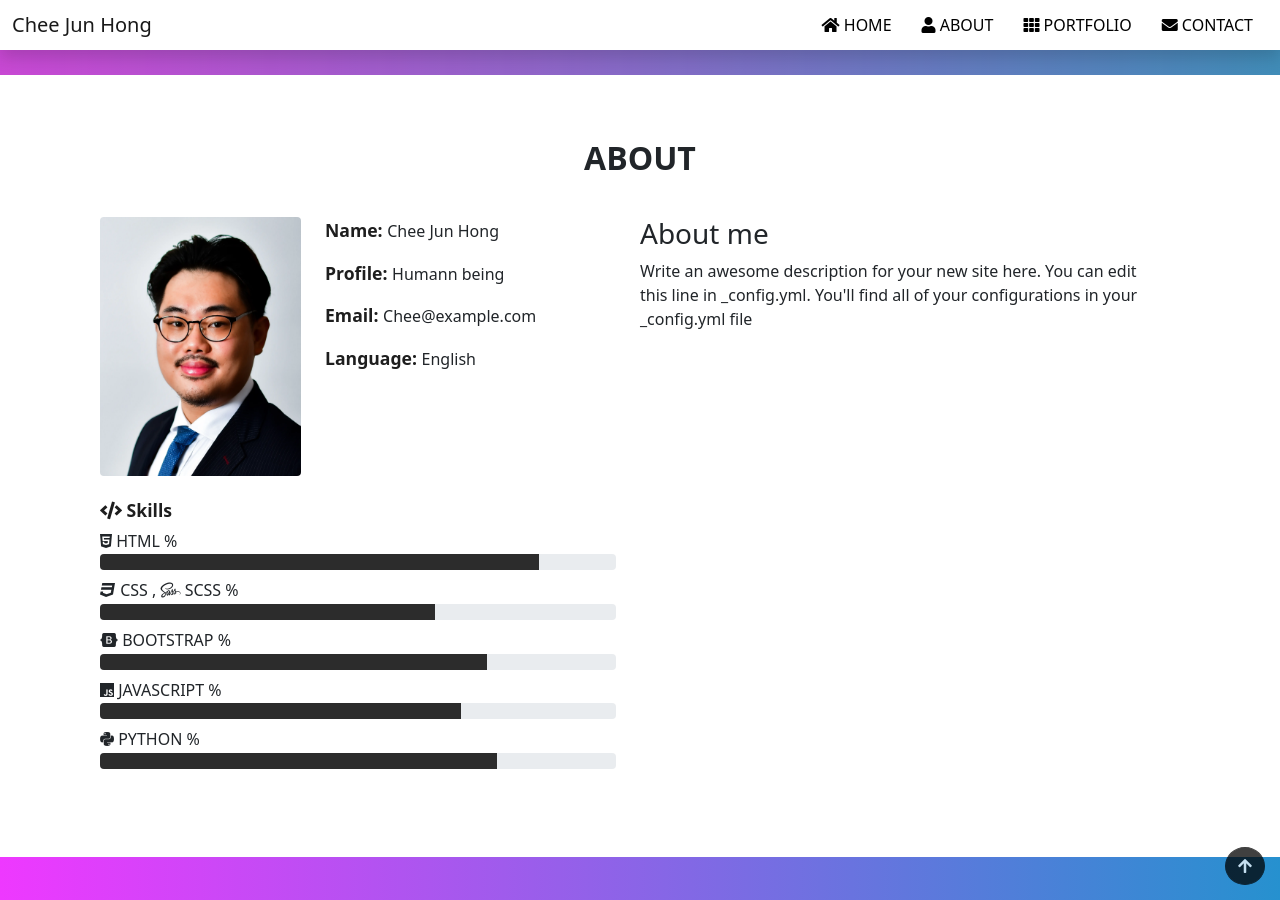
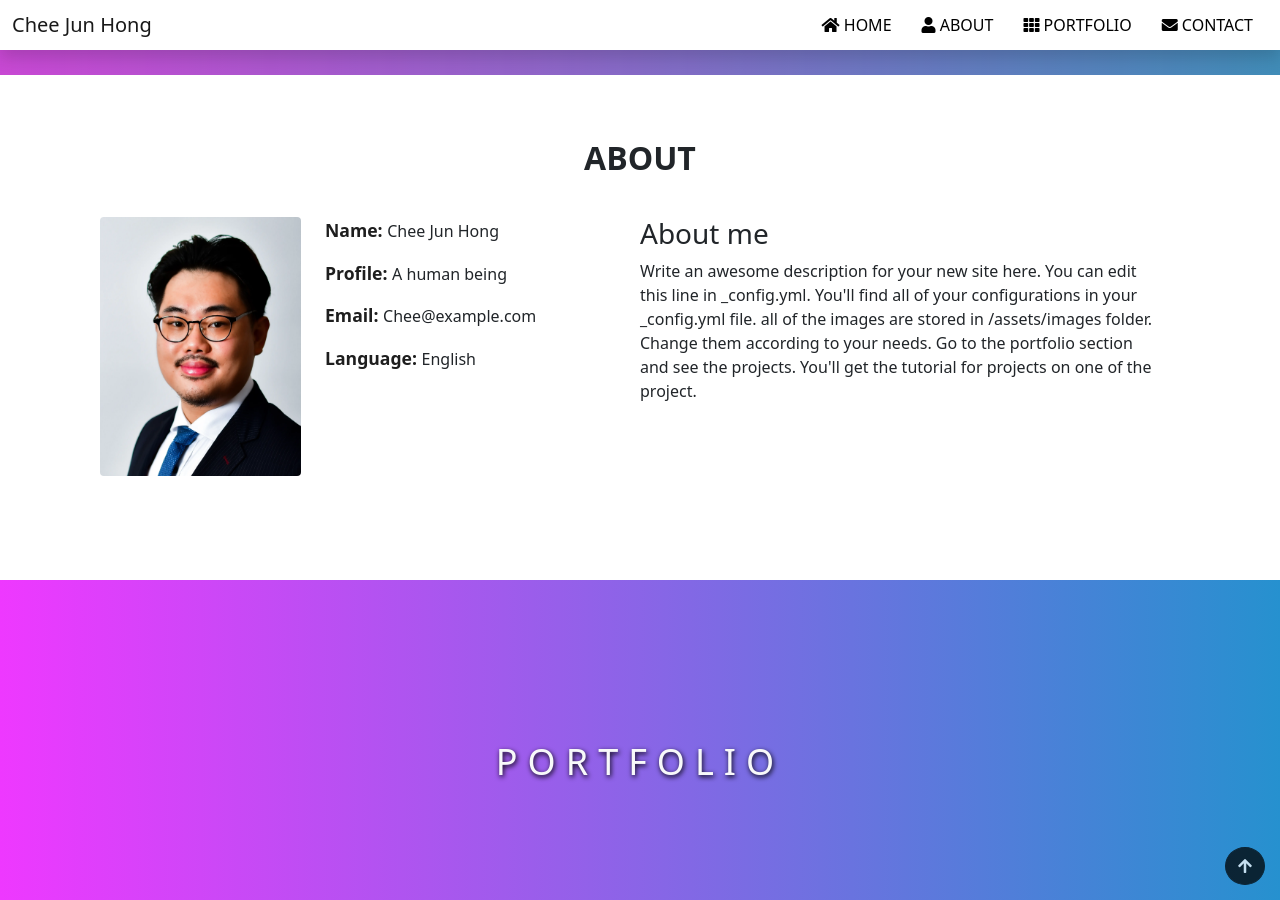
Before and after one commit to pipipapipo/test_web, a Jekyll site: the page built from index.md, in a window 1280 px wide and 900 px high, scrolled down 690 px. Built offline with Jekyll 4.4.1, drawn with Linux system fonts in a browser that asks for light colours.

Commit message:
added help, removed skill bar

```diff
--- a/_config.yml
+++ b/_config.yml
@@ -1,19 +1,23 @@
+# metadata
 title: Chee Jun Hong
-email:
 description: >-
   Write an awesome description for your new site here. You can edit this
-  line in _config.yml. You'll find all of your configurations in your _config.yml file
+  line in _config.yml. You'll find all of your configurations in your _config.yml file.
+  all of the images are stored in /assets/images folder. Change them according to your needs.
+  Go to the portfolio section and see the projects. You'll get the tutorial for projects on one of the project.
 tagline: A human being
 baseurl: ""
 url: ""
 
-# personal info
+# edit it to meet your needs
 github: pipipapipo
 twitter: ""
 instagram: ""
 email: "Chee@example.com"
 location: singapore
 
+
+# no need to touch this
 sass:
   style: compressed
 
--- a/_layouts/default.html
+++ b/_layouts/default.html
@@ -31,7 +31,7 @@
                                     </p>
                                     <p>
                                         <span class="title-s">Profile: </span>
-                                        <span>Humann being</span>
+                                        <span>{{site.tagline}}</span>
                                     </p>
                                     <p>
                                         <span class="title-s">Email: </span>
@@ -43,7 +43,7 @@
                                     </p>
                                 </div>
                             </div>
-                            <div>
+                            <!-- <div>
                                 <h3 class="title-s"><i class="fas fa-code"></i> Skills</h3>
                                 <i class="fab fa-html5"></i>
                                 <span>HTML</span>
@@ -92,7 +92,7 @@
                                         style="transition: 1.5s" aria-valuenow="77" aria-valuemin="0"
                                         aria-valuemax="100"></div>
                                 </div>
-                            </div>
+                            </div> -->
                         </div>
                         <div class="col-md-6">
                             <div class="pt-4 pt-md-0">
--- a/index.md
+++ b/index.md
@@ -1,5 +1,3 @@
 ---
 layout: default
 ---
-
-<p class=lead>{{site.title}}</p>
```
